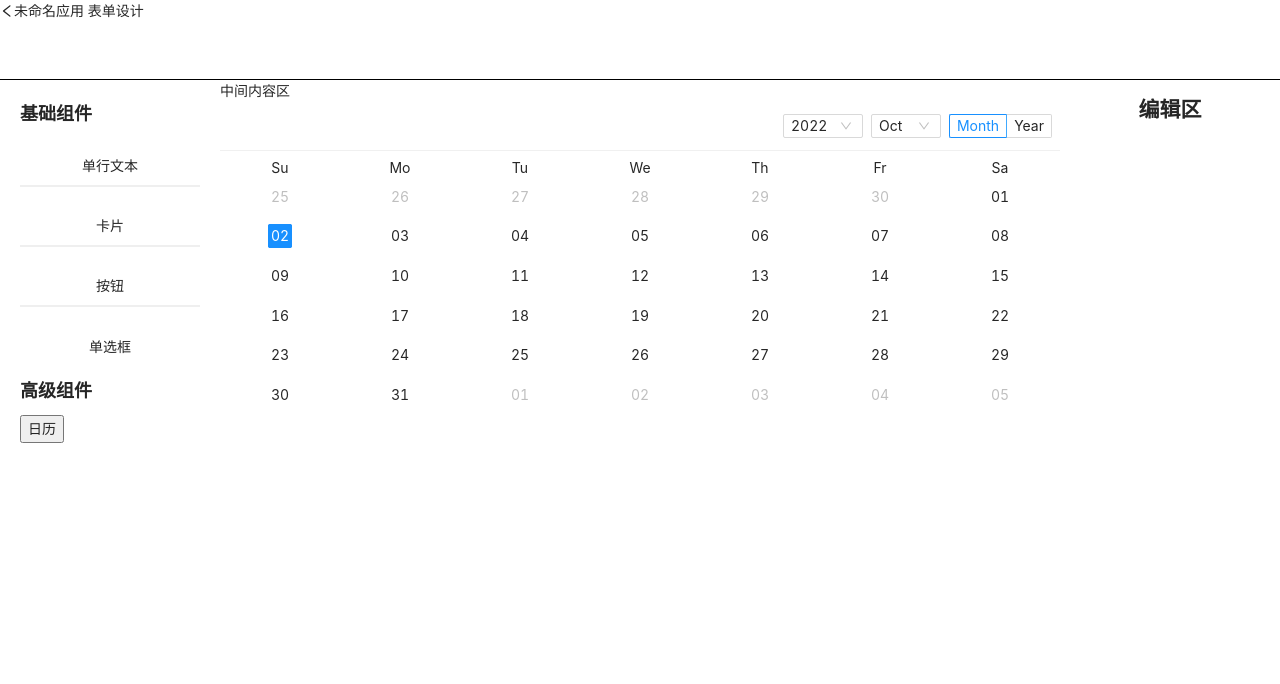
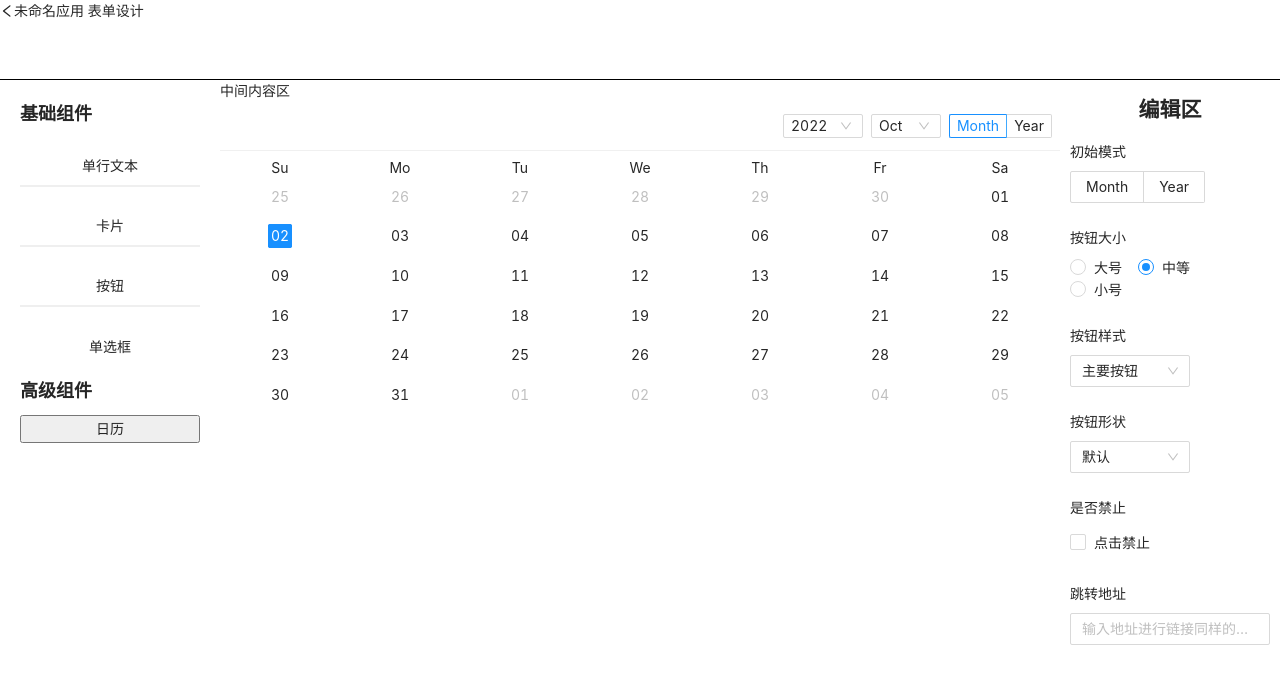
Before and after one commit to ArcherLCY/mbtt-visual-editor, a React (Create React App) app: page / in a window 1280 px wide. Both pictures are taken after a click on the button "日历". Shown: the top 684 px of the page. Built offline with nearby package versions, Linux system fonts and the light colour scheme; the HTML template or start-up script is replaced by a standard one.

Commit message:
添加日历组件;添加nanoid

```diff
--- a/src/components/calendar/calendarConsole.jsx
+++ b/src/components/calendar/calendarConsole.jsx
@@ -31,7 +31,6 @@ const App = (data) => {
                   options.mode = e.target.value;
                   dispatch(changeOptions(options))
               }}
-                value="month"
                 optionType="button" />
             </Form.Item>
             <Form.Item label="按钮大小">
--- a/src/components/calendar/index.js
+++ b/src/components/calendar/index.js
@@ -7,9 +7,10 @@ function App(options) {
   const dispatch = useDispatch()
   const { mode } = options.options;
   return (
-    <div className="site-calendar-demo-card">
-      <Calendar fullscreen={false} onChange={() => { dispatch(changeId(options.options))}} mode={mode}/>
-    </div>
+      <Calendar
+      fullscreen={false}
+      onChange={() => { dispatch(changeId(options.options))}}
+      mode={mode}/>
   )
 }
 
--- a/src/pages/home/console/index.js
+++ b/src/pages/home/console/index.js
@@ -17,7 +17,7 @@ function Console() {
         {id === options.id && type === 'Button' && <ButtonConsole options={options}/>}
         {id === options.id && type === 'Radio' && <RadioConsole options={options}/>}
         {id === options.id && type === 'Text' && <TextConsole options={options}/>}
-        {id === options.id && type === 'Text' && <CalendarConsole options={options}/>}
+        {id === options.id && type === 'Calendar' && <CalendarConsole options={options}/>}
       </div>
     );
   }
--- a/src/pages/home/menus/index.js
+++ b/src/pages/home/menus/index.js
@@ -15,8 +15,9 @@ function Menu() {
                 <button onClick={() => dispatch(increment({ type: 'Radio', id: nanoid(), text: '单选框1' }))}>单选框</button>
             </div>
             <h2>高级组件</h2>
+            <button onClick={() => dispatch(increment({ type: 'Calendar', id: nanoid(), mode: 'month' }))}>日历</button>
+
             <div style={{ height: '10000px' }}>
-                <button onClick={() => dispatch(increment({ type: 'Calendar', id: nanoid(), mode: 'month' }))}>日历</button>
             </div>
         </div>
     );
```
